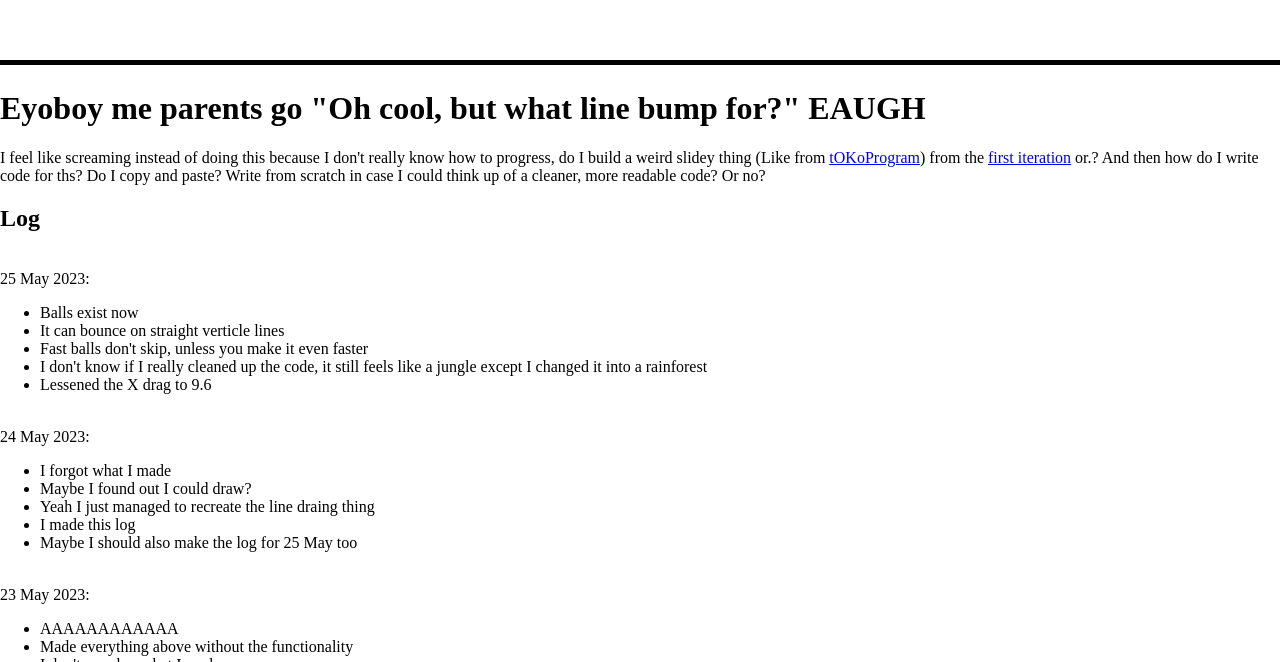
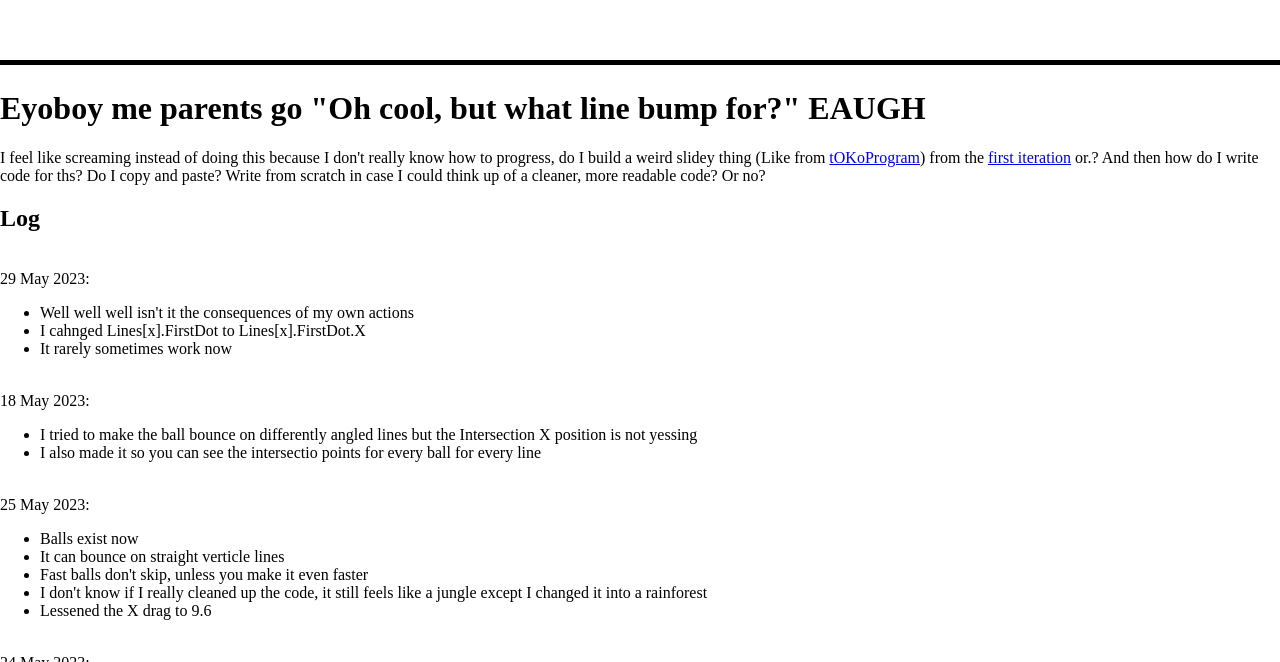
Before and after one commit to Falling10fruit/Random, a website: page Assets/CircleLineBump2/index.html in a window 1280 px wide. Shown: the part 540-1202 px from the top of the page. Drawn offline with Linux system fonts and the light colour scheme.

Commit message:
Update log

```diff
--- a/Assets/CircleLineBump2/index.html
+++ b/Assets/CircleLineBump2/index.html
@@ -13,6 +13,22 @@
         <p>I feel like screaming instead of doing this because I don't really know how to progress, do I build a weird slidey thing (Like from <a href="../TokoProgram2/">tOKoProgram</a>) from the <a href="../CircleLineBump/">first iteration</a> or.? And then how do I write code for ths? Do I copy and paste? Write from scratch in case I could think up of a cleaner, more readable code? Or no?</p>
 
         <h2>Log</h2>
+        <p>
+            <br>29 May 2023:
+            <ul>
+                <li>Well well well isn't it the consequences of my own actions</li>
+                <li>I cahnged Lines[x].FirstDot to Lines[x].FirstDot.X</li>
+                <li>It rarely sometimes work now</li>
+            </ul>
+        </p>
+
+        <p>
+            <br>18 May 2023:
+            <ul>
+                <li>I tried to make the ball bounce on differently angled lines but the Intersection X position is not yessing</li>
+                <li>I also made it so you can see the intersectio points for every ball for every line</li>
+            </ul>
+        </p>
         <p>
             <br>25 May 2023:
             <ul>
```
